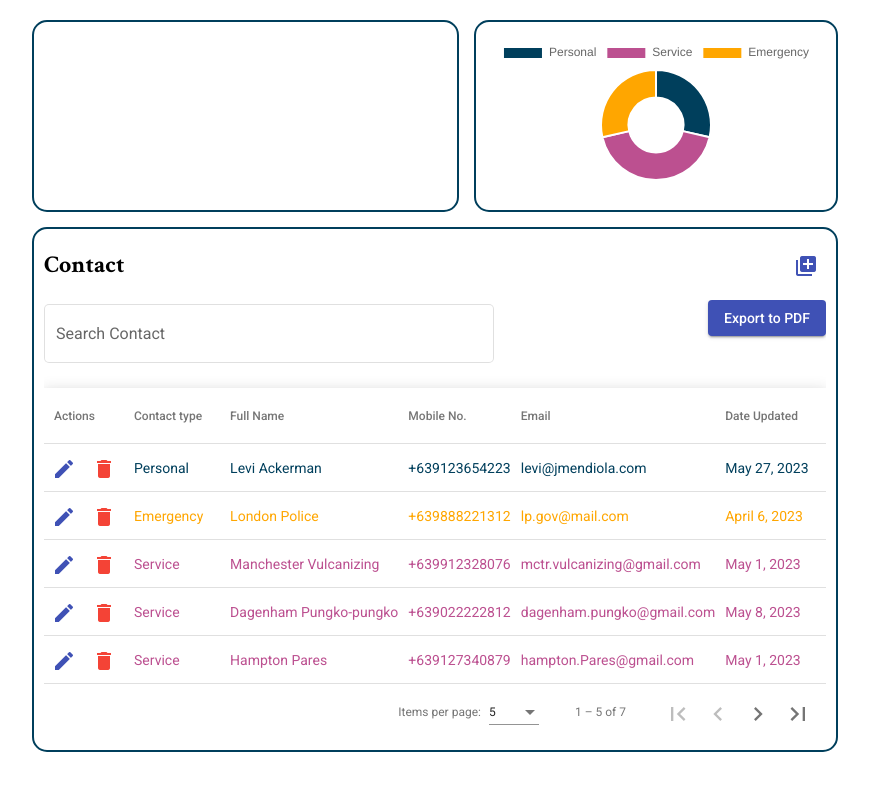
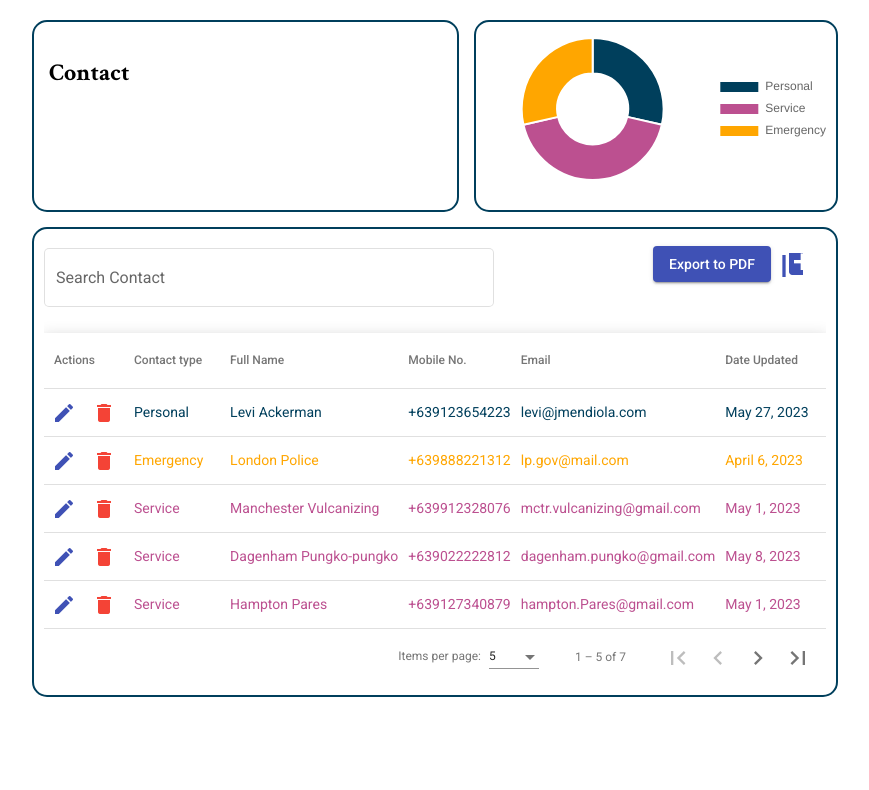
Before and after one commit to AngPayas055/contact-app, an Angular app: page / in a window 1280 px wide. Shown: the top 790 px of the page, without its empty margins (205-1074 px from the left). Built offline with nearby package versions, Linux system fonts and the light colour scheme.

Commit message:
minor changes

```diff
--- a/src/app/modules/contact/contact-main/contact-main.component.css
+++ b/src/app/modules/contact/contact-main/contact-main.component.css
@@ -73,10 +73,18 @@ th.mat-header-cell:last-of-type, td.mat-cell:last-of-type, td.mat-footer-cell:la
 .table-actions{
     display: flex;
     justify-content: space-between;
+    padding: 15px 15px 0 0;
+}
+.mt-small{
+    margin-top: 15px;
 }
 ::ng-deep .mat-paginator .mat-form-field {
     width: 50px !important; /* Adjust the width as needed */
   }
+.mat-icon-size {
+    font-size: 40px !important;
+}
+
 
 
 @media only screen and (max-width: 825px) {
--- a/src/app/modules/contact/contact-main/contact-main.component.html
+++ b/src/app/modules/contact/contact-main/contact-main.component.html
@@ -2,6 +2,7 @@
     <div class="j-cont">
         <div class="chart-cont-wrapper">
             <div class="header-section">
+                <h2>Contact</h2>
 
 
             </div>
@@ -14,12 +15,6 @@
 
         <div class="table-cont-j">
             <div class="header-cont">
-                <h2>Contact</h2>
-                <span>
-                    <button mat-icon-button color="primary" (click)="onAdd()">
-                        <mat-icon>library_add</mat-icon>
-                    </button>
-                </span>
             </div>
             <div class="table-wrapper">
                 <div class="table-actions">
@@ -27,8 +22,11 @@
                         <mat-label>Search Contact</mat-label>
                         <input matInput (keyup)="applyFilter($event)" placeholder="Ex. ium" #input>
                     </mat-form-field>
-                    <span>
+                    <span class="btn-contz">
                         <button mat-raised-button color="primary" (click)="exportToPdf()">Export to PDF</button>
+                        <button mat-icon-button color="primary" (click)="onAdd()" class="large-icon-button">
+                            <mat-icon class="mat-icon-size">library_add</mat-icon>
+                        </button>
                     </span>
                 </div>
                 <table
--- a/src/app/modules/contact/contact-main/contact-main.component.ts
+++ b/src/app/modules/contact/contact-main/contact-main.component.ts
@@ -216,7 +216,12 @@ export class ContactMainComponent implements OnInit {
         }],
       },
       options: {
-        aspectRatio:2.5
+        aspectRatio:2.5,
+        plugins: {
+          legend: {
+            position: 'right'
+          }
+        }
       }
 
     });
```
